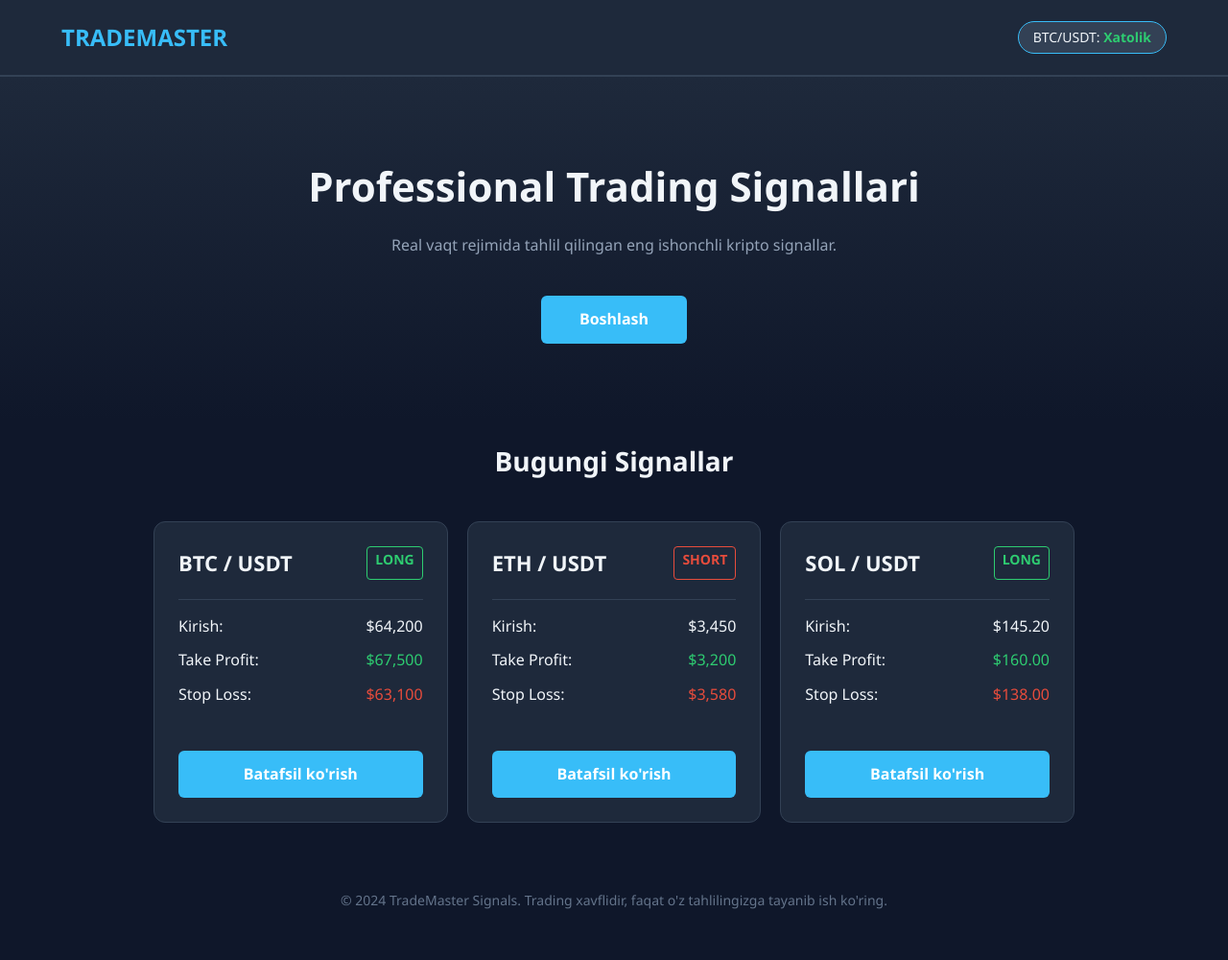
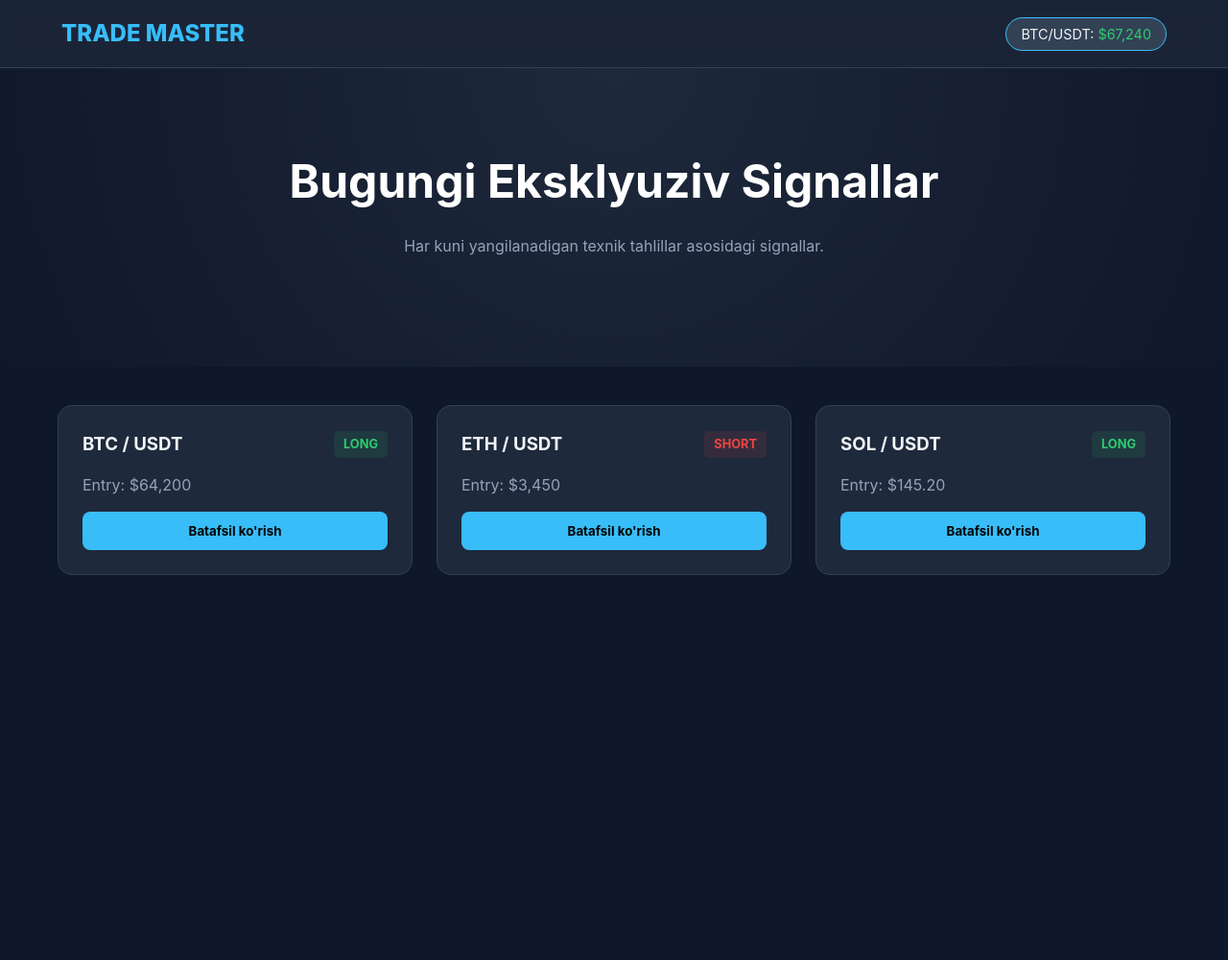
Before and after one commit to xadjaevahrorxoja-arch/trademaster, a plain HTML site: page vss/index.html in a window 1280 px wide. Shown: the whole page at 96% size. After the commit the page ends 800 px from the top, so only its background shows below. Drawn offline with Linux system fonts and the light colour scheme; no server answers.

Commit message:
Update index.html

```diff
--- a/vss/index.html
+++ b/vss/index.html
@@ -3,220 +3,178 @@
 <head>
     <meta charset="UTF-8">
     <meta name="viewport" content="width=device-width, initial-scale=1.0">
-    <title>CryptoSignals | Live Trading</title>
-
+    <title>TradeMaster | Professional Crypto Signals</title>
     <style>
-        /* CSS - Dizayn qismi */
-        * {
-            margin: 0;
-            padding: 0;
-            box-sizing: border-box;
-            font-family: 'Segoe UI', Tahoma, Geneva, Verdana, sans-serif;
+        :root {
+            --primary: #38bdf8;
+            --bg: #0f172a;
+            --card: #1e293b;
+            --success: #2ecc71;
+            --danger: #ef4444;
+            --text: #f1f5f9;
         }
 
-        body {
-            background-color: #0f172a;
-            color: #f1f5f9;
-            line-height: 1.6;
-        }
+        * { margin: 0; padding: 0; box-sizing: border-box; font-family: 'Inter', sans-serif; }
+        body { background: var(--bg); color: var(--text); line-height: 1.6; }
 
+        /* Header & Navigation */
         header {
-            background: #1e293b;
-            padding: 20px 5%;
+            background: rgba(30, 41, 59, 0.8);
+            backdrop-filter: blur(10px);
+            padding: 1rem 5%;
             display: flex;
             justify-content: space-between;
             align-items: center;
-            border-bottom: 2px solid #334155;
             position: sticky;
             top: 0;
             z-index: 100;
+            border-bottom: 1px solid #334155;
         }
 
-        .logo {
-            font-size: 24px;
-            font-weight: 800;
-            color: #38bdf8;
-            text-decoration: none;
-        }
+        .logo { font-size: 1.5rem; font-weight: 800; color: var(--primary); text-decoration: none; }
+        .price-badge { background: #334155; padding: 5px 15px; border-radius: 20px; border: 1px solid var(--primary); font-size: 0.9rem; }
 
-        .live-price {
-            background: #334155;
-            padding: 5px 15px;
-            border-radius: 20px;
-            font-size: 14px;
-            border: 1px solid #38bdf8;
-        }
+        /* Hero Section */
+        .hero { text-align: center; padding: 80px 20px; background: radial-gradient(circle at top, #1e293b, #0f172a); }
+        .hero h1 { font-size: 3rem; margin-bottom: 1rem; color: #fff; }
+        .hero p { color: #94a3b8; margin-bottom: 2rem; }
 
-        #btc-price {
-            color: #2ecc71;
-            font-weight: bold;
-        }
-
-        .hero {
-            text-align: center;
-            padding: 80px 20px;
-            background: linear-gradient(to bottom, #1e293b, #0f172a);
-        }
-
-        .hero h1 {
-            font-size: 42px;
-            margin-bottom: 15px;
-        }
-
-        .hero p {
-            color: #94a3b8;
-            margin-bottom: 30px;
-        }
-
-        .container {
-            max-width: 1000px;
-            margin: 0 auto;
-            padding: 20px;
-        }
-
-        .section-title {
-            text-align: center;
-            margin-bottom: 40px;
-            font-size: 28px;
-        }
-
-        /* Signal Kartochkalari */
-        .signals-grid {
-            display: grid;
-            grid-template-columns: repeat(auto-fit, minmax(300px, 1fr));
-            gap: 20px;
-        }
+        /* Signals Grid */
+        .container { max-width: 1200px; margin: 0 auto; padding: 40px 20px; }
+        .grid { display: grid; grid-template-columns: repeat(auto-fit, minmax(300px, 1fr)); gap: 25px; }
 
         .card {
-            background: #1e293b;
-            border-radius: 12px;
+            background: var(--card);
+            border-radius: 15px;
             padding: 25px;
             border: 1px solid #334155;
             transition: 0.3s;
         }
+        .card:hover { transform: translateY(-5px); border-color: var(--primary); }
 
-        .card:hover {
-            border-color: #38bdf8;
-            transform: translateY(-5px);
-        }
+        .card-head { display: flex; justify-content: space-between; align-items: center; margin-bottom: 15px; }
+        .status { padding: 4px 10px; border-radius: 5px; font-size: 0.8rem; font-weight: bold; }
+        .long { background: rgba(46, 204, 113, 0.1); color: var(--success); }
+        .short { background: rgba(239, 68, 68, 0.1); color: var(--danger); }
 
-        .pair {
-            font-size: 22px;
-            font-weight: bold;
-            display: flex;
-            justify-content: space-between;
-        }
-
-        .type-buy { color: #2ecc71; font-size: 14px; border: 1px solid #2ecc71; padding: 2px 8px; border-radius: 4px; }
-        .type-sell { color: #e74c3c; font-size: 14px; border: 1px solid #e74c3c; padding: 2px 8px; border-radius: 4px; }
-
-        .details {
-            margin: 20px 0;
-            padding: 15px 0;
-            border-top: 1px solid #334155;
-        }
-
-        .details p {
-            display: flex;
-            justify-content: space-between;
-            margin-bottom: 10px;
-        }
-
-        .btn-vip {
+        .btn {
             display: block;
             width: 100%;
             padding: 12px;
-            background: #38bdf8;
-            color: #fff;
+            background: var(--primary);
+            color: #000;
             text-align: center;
             text-decoration: none;
-            border-radius: 6px;
+            border-radius: 8px;
             font-weight: bold;
-            margin-top: 10px;
+            margin-top: 15px;
+            cursor: pointer;
+            border: none;
         }
 
-        footer {
-            text-align: center;
-            padding: 50px;
-            color: #64748b;
-            font-size: 14px;
+        /* MODAL (Oyna) qismi */
+        .modal {
+            display: none;
+            position: fixed;
+            top: 0; left: 0; width: 100%; height: 100%;
+            background: rgba(0,0,0,0.8);
+            z-index: 1000;
+            justify-content: center;
+            align-items: center;
         }
+        .modal-content {
+            background: var(--card);
+            padding: 30px;
+            border-radius: 20px;
+            max-width: 500px;
+            width: 90%;
+            position: relative;
+            border: 1px solid var(--primary);
+        }
+        .close-modal { position: absolute; top: 15px; right: 20px; font-size: 1.5rem; cursor: pointer; }
+
+        .modal-detail { margin: 15px 0; padding-bottom: 10px; border-bottom: 1px solid #334155; display: flex; justify-content: space-between; }
     </style>
 </head>
 <body>
 
     <header>
-        <a href="#" class="logo">TRADE<span>MASTER</span></a>
-        <div class="live-price">
-            BTC/USDT: <span id="btc-price">Yuklanmoqda...</span>
-        </div>
+        <a href="#" class="logo">TRADE MASTER</a>
+        <div class="price-badge">BTC/USDT: <span id="btc-price" style="color:var(--success)">$67,240</span></div>
     </header>
 
     <section class="hero">
-        <h1>Professional Trading Signallari</h1>
-        <p>Real vaqt rejimida tahlil qilingan eng ishonchli kripto signallar.</p>
-        <div style="display: flex; justify-content: center; gap: 15px;">
-            <a href="#" class="btn-vip" style="width: auto; padding: 12px 40px;">Boshlash</a>
-        </div>
+        <h1>Bugungi Eksklyuziv Signallar</h1>
+        <p>Har kuni yangilanadigan texnik tahlillar asosidagi signallar.</p>
     </section>
 
     <div class="container">
-        <h2 class="section-title">Bugungi Signallar</h2>
+        <div class="grid" id="signals-container">
+            </div>
+    </div>
 
-        <div class="signals-grid">
-            <div class="card">
-                <div class="pair">BTC / USDT <span class="type-buy">LONG</span></div>
-                <div class="details">
-                    <p>Kirish: <span>$64,200</span></p>
-                    <p>Take Profit: <span style="color: #2ecc71;">$67,500</span></p>
-                    <p>Stop Loss: <span style="color: #e74c3c;">$63,100</span></p>
+    <div id="signalModal" class="modal">
+        <div class="modal-content">
+            <span class="close-modal" onclick="closeModal()">&times;</span>
+            <h2 id="modalTitle">BTC/USDT Analizi</h2>
+            <div id="modalBody">
                 </div>
-                <a href="#" class="btn-vip">Batafsil ko'rish</a>
-            </div>
-
-            <div class="card">
-                <div class="pair">ETH / USDT <span class="type-sell">SHORT</span></div>
-                <div class="details">
-                    <p>Kirish: <span>$3,450</span></p>
-                    <p>Take Profit: <span style="color: #2ecc71;">$3,200</span></p>
-                    <p>Stop Loss: <span style="color: #e74c3c;">$3,580</span></p>
-                </div>
-                <a href="#" class="btn-vip">Batafsil ko'rish</a>
-            </div>
-
-            <div class="card">
-                <div class="pair">SOL / USDT <span class="type-buy">LONG</span></div>
-                <div class="details">
-                    <p>Kirish: <span>$145.20</span></p>
-                    <p>Take Profit: <span style="color: #2ecc71;">$160.00</span></p>
-                    <p>Stop Loss: <span style="color: #e74c3c;">$138.00</span></p>
-                </div>
-                <a href="#" class="btn-vip">Batafsil ko'rish</a>
-            </div>
+            <button class="btn" onclick="closeModal()">Tushunarli</button>
         </div>
     </div>
 
-    <footer>
-        &copy; 2024 TradeMaster Signals. Trading xavflidir, faqat o'z tahlilingizga tayanib ish ko'ring.
-    </footer>
+    <script>
+        // 1. Signal ma'lumotlari (Buni xohlagancha o'zgartirishingiz mumkin)
+        const signals = [
+            { pair: "BTC / USDT", type: "LONG", entry: "$64,200", tp: "$67,500", sl: "$63,100", analysis: "RSI ko'rsatkichi 30 dan qaytdi, kuchli qo'llab-quvvatlash zonasi." },
+            { pair: "ETH / USDT", type: "SHORT", entry: "$3,450", tp: "$3,200", sl: "$3,580", analysis: "Qarshilik darajasidan qaytish kutilmoqda, hajm kamaymoqda." },
+            { pair: "SOL / USDT", type: "LONG", entry: "$145.20", tp: "$160.00", sl: "$138.00", analysis: "Trend chizig'i buzildi, yuqoriga harakat ehtimoli yuqori." }
+        ];
 
-    <script>
-        // JavaScript - Dinamik ma'lumotlar uchun
-        async function getBTCPrice() {
-            try {
-                const response = await fetch('https://api.binance.com/api/v3/ticker/price?symbol=BTCUSDT');
-                const data = await response.json();
-                const price = parseFloat(data.price).toFixed(2);
-                document.getElementById('btc-price').innerText = '$' + price;
-            } catch (error) {
-                document.getElementById('btc-price').innerText = "Xatolik";
-            }
+        // 2. Signallarni ekranga chiqarish
+        const container = document.getElementById('signals-container');
+
+        signals.forEach((sig, index) => {
+            container.innerHTML += `
+                <div class="card">
+                    <div class="card-head">
+                        <h3>${sig.pair}</h3>
+                        <span class="status ${sig.type.toLowerCase()}">${sig.type}</span>
+                    </div>
+                    <p style="color:#94a3b8">Entry: ${sig.entry}</p>
+                    <button class="btn" onclick="openModal(${index})">Batafsil ko'rish</button>
+                </div>
+            `;
+        });
+
+        // 3. Modalni ochish funksiyasi
+        function openModal(index) {
+            const sig = signals[index];
+            const modal = document.getElementById('signalModal');
+            document.getElementById('modalTitle').innerText = sig.pair + " - To'liq Ma'lumot";
+            document.getElementById('modalBody').innerHTML = `
+                <div class="modal-detail"><span>Yo'nalish:</span> <strong>${sig.type}</strong></div>
+                <div class="modal-detail"><span>Kirish narxi:</span> <strong>${sig.entry}</strong></div>
+                <div class="modal-detail"><span>Take Profit:</span> <strong style="color:var(--success)">${sig.tp}</strong></div>
+                <div class="modal-detail"><span>Stop Loss:</span> <strong style="color:var(--danger)">${sig.sl}</strong></div>
+                <p style="margin-top:15px; color:#94a3b8"><strong>Tahlil:</strong> ${sig.analysis}</p>
+            `;
+            modal.style.display = 'flex';
         }
 
-        // Narxni har 3 soniyada yangilab turish
-        setInterval(getBTCPrice, 3000);
-        getBTCPrice(); // Birinchi marta darrov chaqirish
+        function closeModal() {
+            document.getElementById('signalModal').style.display = 'none';
+        }
+
+        // 4. BTC Narxini yangilash
+        async function updatePrice() {
+            try {
+                const res = await fetch('https://api.binance.com/api/v3/ticker/price?symbol=BTCUSDT');
+                const data = await res.json();
+                document.getElementById('btc-price').innerText = "$" + parseFloat(data.price).toFixed(2);
+            } catch(e) {}
+        }
+        setInterval(updatePrice, 5000);
     </script>
-
 </body>
 </html>
```
